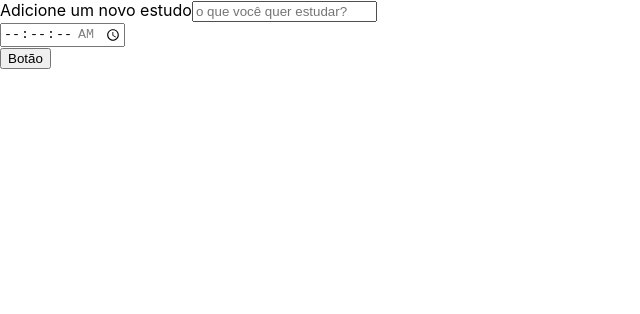
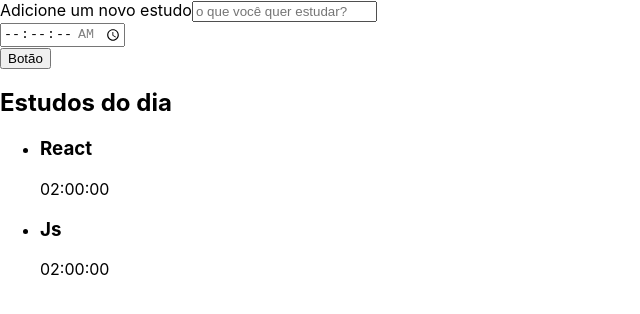
Before and after one commit to JCDMeira/studies-react-ts, a React (Create React App) app: page / in a window 1280 px wide. Shown: the top 314 px of the page, without its empty margins (0-640 px from the left). Built offline with nearby package versions, Linux system fonts and the light colour scheme.

Commit message:
feat: add List component

```diff
--- a/src/App.tsx
+++ b/src/App.tsx
@@ -1,10 +1,12 @@
 import React from "react";
 import Form from "./Components/form";
+import List from "./Components/List";
 
 function App() {
   return (
     <div className="App">
       <Form />
+      <List />
     </div>
   );
 }
--- /dev/null
+++ b/src/Components/List/index.tsx
@@ -0,0 +1,25 @@
+import React from "react";
+
+const List: React.FC = () => {
+  const tasks = [
+    { task: "React", time: "02:00:00" },
+    { task: "Js", time: "02:00:00" },
+  ];
+  return (
+    <aside>
+      <h2>Estudos do dia</h2>
+      <ul>
+        {tasks.map((item) => {
+          return (
+            <li key={`${item.task}${item.time}`}>
+              <h3>{item.task}</h3>
+              <span>{item.time}</span>
+            </li>
+          );
+        })}
+      </ul>
+    </aside>
+  );
+};
+
+export default List;
```
